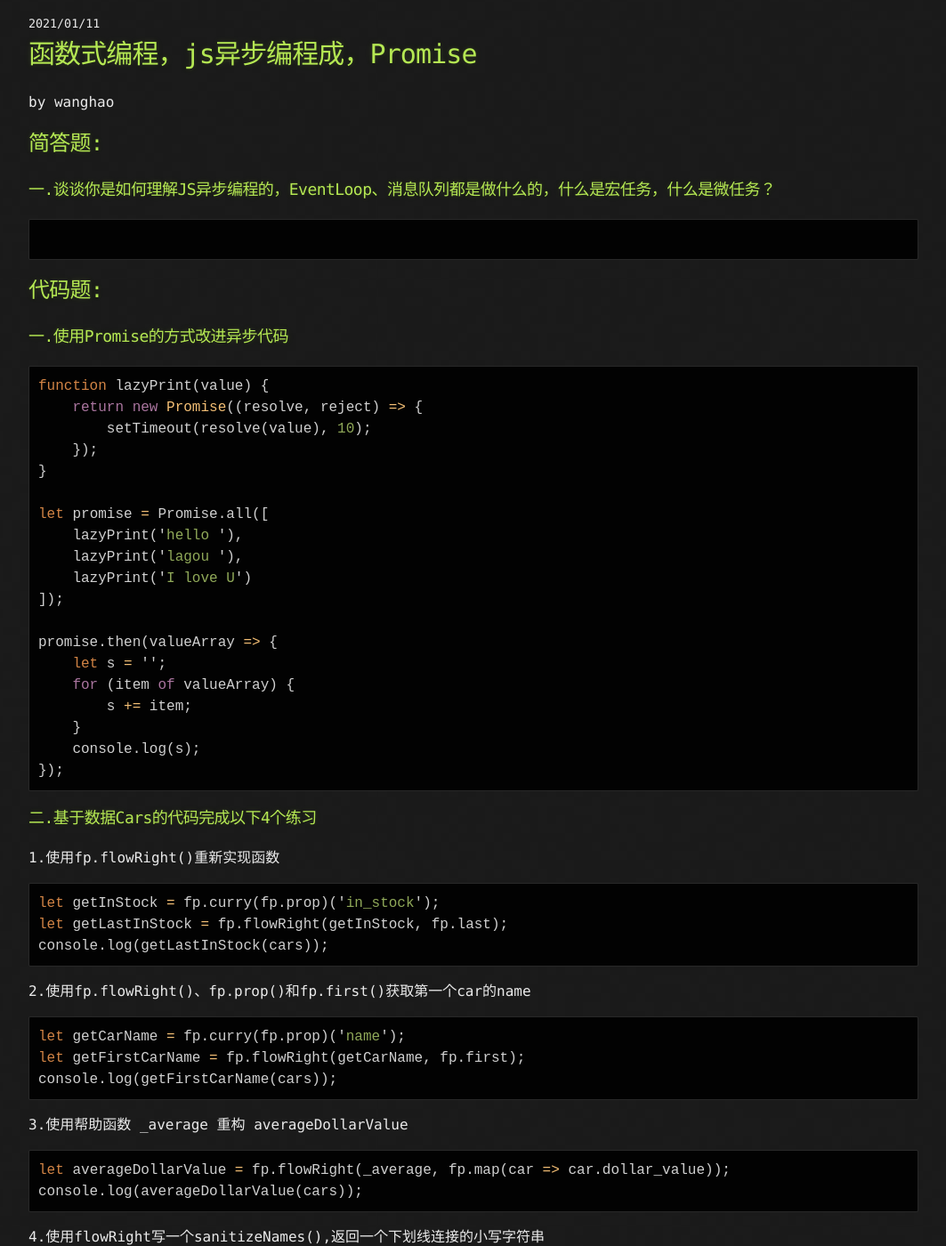
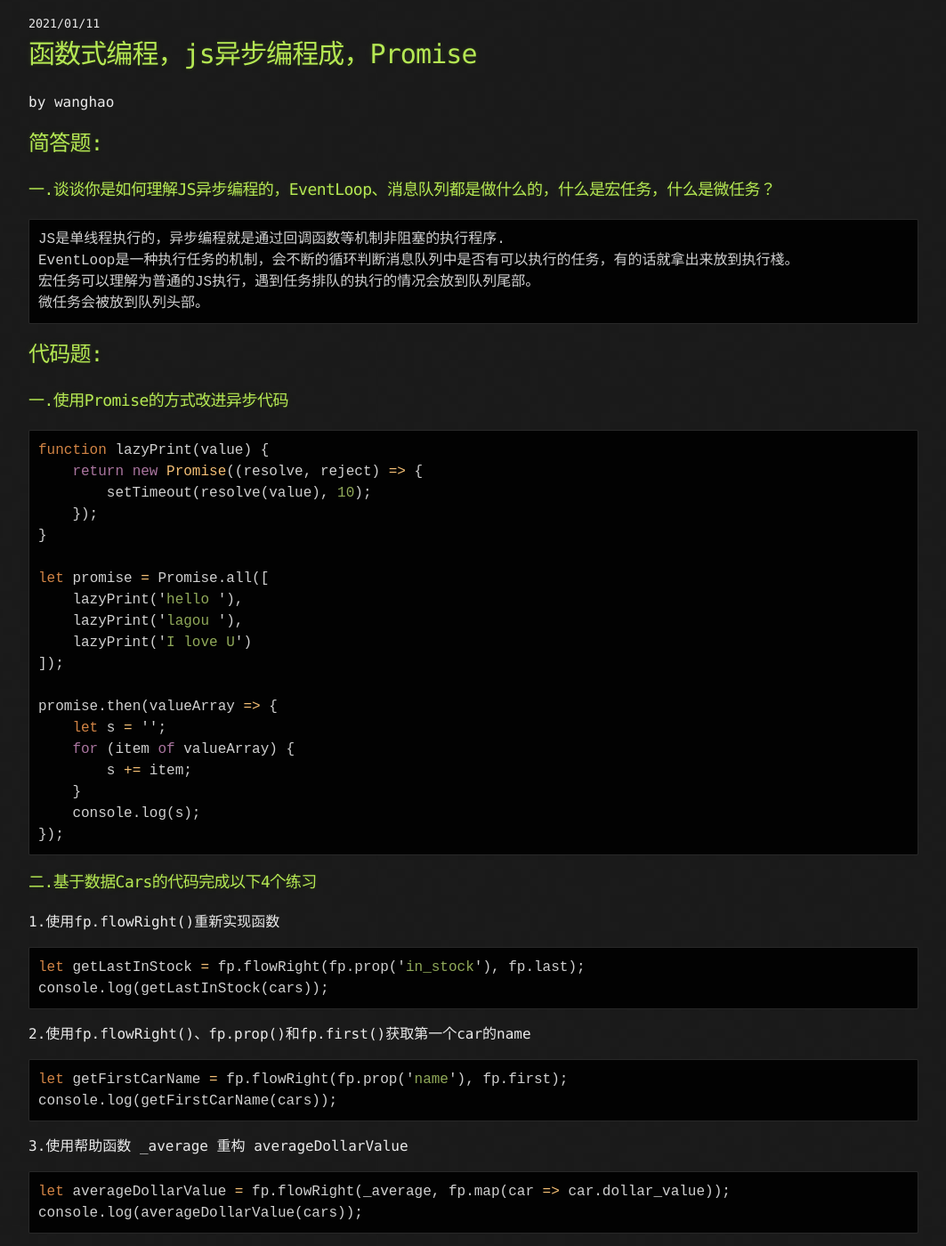
Before and after one commit to opowerupo/blog, a Jekyll site: the page built from _posts/2021-01-11-js01.md, in a window 1280 px wide and 1400 px high, scrolled down 219 px. Shown: the whole window at 89% size, without its empty margins (108-1171 px from the left). Built offline with Jekyll 4.4.1, drawn with Linux system fonts in a browser that asks for light colours; our own code applies the rules of GitHub Pages for plain Markdown files; some of the changed text lies outside the part shown.

Commit message:
Update 2021-01-11-js01.md
提交简答题

````diff
--- a/_posts/2021-01-11-js01.md
+++ b/_posts/2021-01-11-js01.md
@@ -9,7 +9,10 @@ excerpt: 函数式编程，js异步编程成，Promise
 ### 一.谈谈你是如何理解JS异步编程的，EventLoop、消息队列都是做什么的，什么是宏任务，什么是微任务？
 
 ```
-
+JS是单线程执行的，异步编程就是通过回调函数等机制非阻塞的执行程序.
+EventLoop是一种执行任务的机制，会不断的循环判断消息队列中是否有可以执行的任务，有的话就拿出来放到执行棧。
+宏任务可以理解为普通的JS执行，遇到任务排队的执行的情况会放到队列尾部。
+微任务会被放到队列头部。
 ```
 ## 代码题:
 ### 一.使用Promise的方式改进异步代码
@@ -40,14 +43,12 @@ promise.then(valueArray => {
 
 1.使用fp.flowRight()重新实现函数
 ```js
-let getInStock = fp.curry(fp.prop)('in_stock');
-let getLastInStock = fp.flowRight(getInStock, fp.last);
+let getLastInStock = fp.flowRight(fp.prop('in_stock'), fp.last);
 console.log(getLastInStock(cars));
 ```
 2.使用fp.flowRight()、fp.prop()和fp.first()获取第一个car的name
 ```js
-let getCarName = fp.curry(fp.prop)('name');
-let getFirstCarName = fp.flowRight(getCarName, fp.first);
+let getFirstCarName = fp.flowRight(fp.prop('name'), fp.first);
 console.log(getFirstCarName(cars));
 ```
 3.使用帮助函数 _average 重构 averageDollarValue
````
Also changed, not shown: other parts of _posts/2021-01-11-js01.md (+1 -1 lines).
